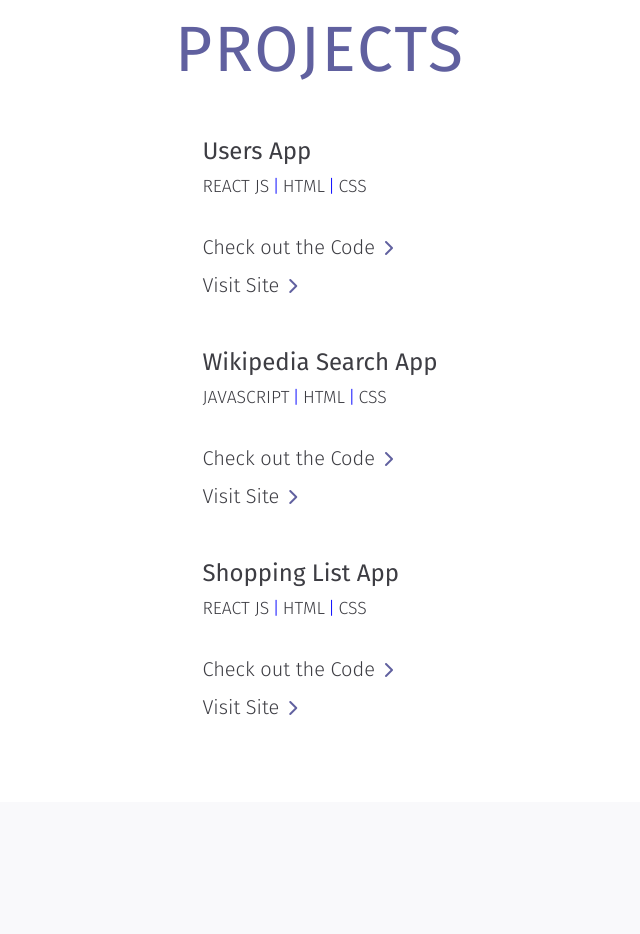
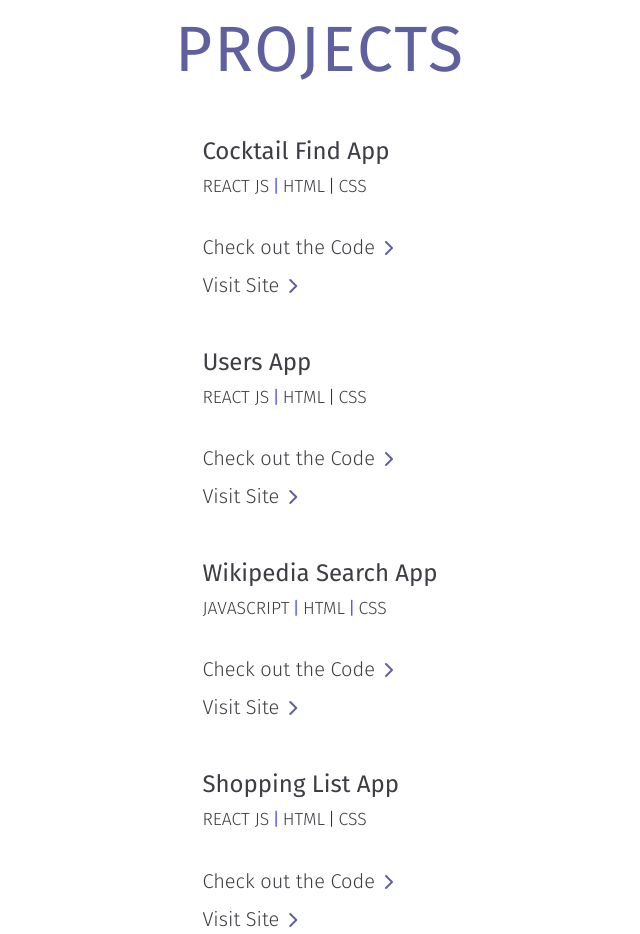
Before and after one commit to amydevlondon/Portfolio, a React (Create React App) app: page / in a window 1280 px wide. Shown: the part 1700-2634 px from the top of the page, without its empty margins (320-960 px from the left). Built offline with nearby package versions, Linux system fonts and the light colour scheme.

Commit message:
add cocktail project

```diff
--- a/src/data.js
+++ b/src/data.js
@@ -33,6 +33,14 @@
 export const projects = [
     {
         id: 1,
+        name: "Cocktail Find App",
+        languages: ["React JS", "HTML", "CSS"],
+        description: "",
+        code: "https://github.com/amydevlondon/Cocktail-Find-App",
+        demo: "https://cocktailfind.netlify.app/"
+    },
+    {
+        id: 2,
         name: "Users App",
         languages: ["React JS", "HTML", "CSS"],
         description: "",
@@ -40,7 +48,7 @@
         demo: "https://newusers.netlify.app/"
     },
     {
-        id: 2,
+        id: 3,
         name: "Wikipedia Search App",
         languages: ["JavaScript", "HTML", "CSS"],
         description: "",
@@ -48,7 +56,7 @@
         demo: "https://wiki-find.netlify.app/"
     },
     {
-        id: 3,
+        id: 4,
         name: "Shopping List App",
         languages: ["React JS", "HTML", "CSS"],
         description: "",
```
